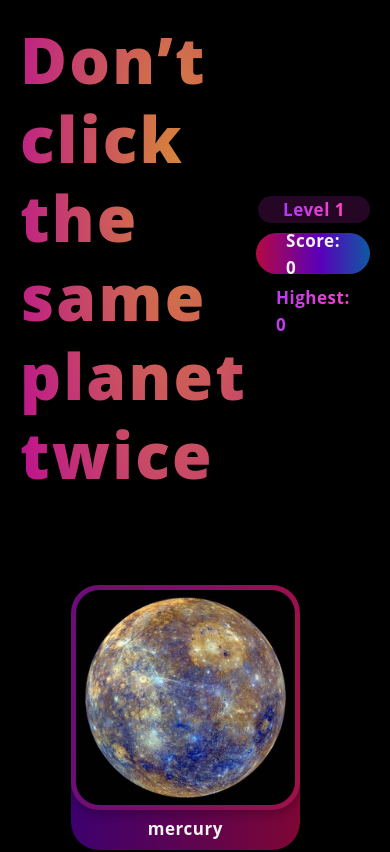
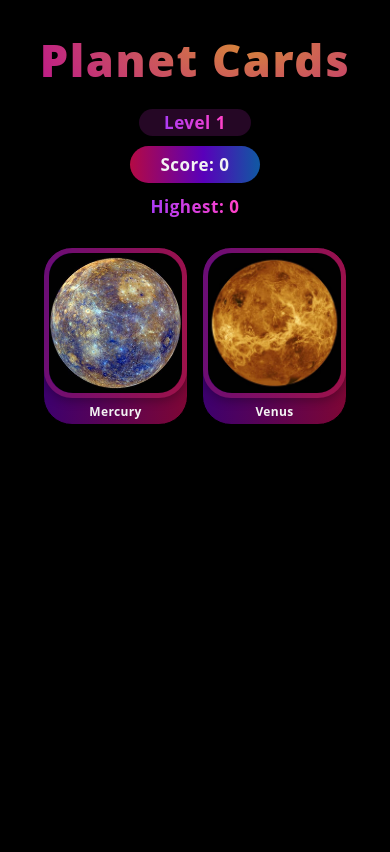
Before and after one commit to Theonlyhamstertoh/planet-cards, a Next.js app: page /game in a window 390 px wide. Shown: the top 852 px of the page. Built offline with nearby package versions, Linux system fonts and the light colour scheme.

Commit message:
completed mobile design responsiveness with added active transition

```diff
--- a/components/Card.jsx
+++ b/components/Card.jsx
@@ -1,6 +1,6 @@
 import Image from "next/image";
 import styled, { keyframes } from "styled-components";
-import { StyledRegFont } from "../components/ReusableStyles";
+import { CardFont } from "../components/ReusableStyles";
 import React, { useEffect } from "react";
 
 export default function GameBoard({ cards, onClick, incrementProgress, clickedCards, gameMode }) {
@@ -43,19 +43,26 @@ function Card({ onClick, children, image, dataName, onLoad, clickedCards }) {
       <Frame>
         <DefaultImg onLoad={onLoad} src={"/images/cards/" + image} alt={"picture of " + children} />
       </Frame>
-      <StyledRegFont>{children}</StyledRegFont>
+      <CardFont>{children}</CardFont>
     </IndividualCard>
   );
 }
 
 const Container = styled.div`
-  width: 100vw;
-  height: 500px;
-  gap: 20px;
-  padding: 50px;
-  display: grid;
-  grid-template-columns: repeat(auto-fill, 250px);
+  width: 100%;
+  display: flex;
+  flex-wrap: wrap;
+  margin-bottom: 30px;
+  /* gap: 20px; */
+  justify-items: center;
+  /* grid-template-columns: repeat(auto-fit, 165px); */
   justify-content: center;
+
+  @media (min-width: 950px) {
+    padding: 20px 80px;
+  }
+  @media (max-width: 400px) {
+  }
 `;
 
 const DefaultImg = styled.img`
@@ -77,9 +84,10 @@ const fadeIn = keyframes`
 `;
 
 const IndividualCard = styled.div`
-  width: 230.71px;
-  height: 267.05px;
+  flex: 0 0 145px;
+  height: 178px;
   text-align: center;
+  margin: 7px;
   background: linear-gradient(
     94.91deg,
     rgba(122, 0, 255, 0.45) 0.83%,
@@ -93,22 +101,28 @@ const IndividualCard = styled.div`
   &:hover {
     transform: scale(1.07);
   }
+  &:active {
+    transform: scale(0.8);
+  }
+  animation: ${fadeIn} 0.3s ease-in-out;
 
-  animation: ${fadeIn} 0.3s ease-in-out;
+  @media (min-width: 1100px) {
+    flex: 0 0 182px;
+    height: 211px;
+  }
+
+  @media (max-width: 320px) {
+    margin: 5px;
+  }
 `;
 
 const Frame = styled.div`
   position: relative;
   box-shadow: 0px 4px 10px rgba(0, 0, 0, 0.246);
   border-radius: 28px;
-  margin-bottom: 5px;
   user-select: none;
   width: 100%;
   border: rgba(255, 52, 130, 0.253) 5px solid;
   height: 85%;
 `;
-
-const StyledImage = styled(Image)`
-  border-radius: 24px;
-  user-select: none;
-`;
+``;
--- a/components/GameHeading.jsx
+++ b/components/GameHeading.jsx
@@ -4,7 +4,7 @@ import { RainbowTitleFont, Level, HighScore, StyledRegFont } from "../components
 export default function GameHeading({ lvl, score, bestScore, gameMode }) {
   return (
     <SpaceBetween style={gameMode === "nextLevel" ? { display: "none" } : {}}>
-      <RainbowTitleFont>Don’t click the same planet twice</RainbowTitleFont>
+      <RainbowTitleFont>Planet Cards</RainbowTitleFont>
       <FlexColRight>
         <Level num={lvl.num} />
         <Score>
@@ -24,10 +24,8 @@ const Score = styled.div`
     rgba(253, 14, 85, 0.73) 102.62%
   );
   border-radius: 36px;
-  /* width: 142.51px;
-  */
-  padding: 0 30px;
-  height: 41px;
+  padding: 5px 30px;
+  height: fit-content;
   display: flex;
   justify-content: center;
   align-items: center;
@@ -38,12 +36,24 @@ const SpaceBetween = styled.div`
   align-items: center;
   margin: 20px;
   justify-content: space-between;
+  @media (max-width: 800px) {
+    flex-direction: column;
+  }
 `;
 
 const FlexColRight = styled.div`
   display: flex;
+  width: max-content;
   flex-direction: column;
   /* justify-content: flex-; */
   align-items: flex-end;
   gap: 10px;
+
+  @media (max-width: 800px) {
+    align-items: center;
+
+    ${HighScore} {
+      padding: 0;
+    }
+  }
 `;
--- a/components/ReusableStyles.jsx
+++ b/components/ReusableStyles.jsx
@@ -34,6 +34,9 @@ export const StyledRegFont = styled.p`
   letter-spacing: 0.03em;
 `;
 
+export const CardFont = styled(StyledRegFont)`
+  font-size: 12px;
+`;
 export const RainbowRegFont = styled(StyledRegFont)`
   background: linear-gradient(268.84deg, #ff42ca 5.71%, #ff42ca 5.72%, #9839ff 122.65%);
   -webkit-background-clip: text;
@@ -64,6 +67,15 @@ export const RainbowTitleFont = styled.h1`
   margin-bottom: 20px;
   line-height: 79px;
   letter-spacing: 0.035em;
+
+  @media (max-width: 800px) {
+    font-size: 45px;
+    margin-bottom: 10px;
+  }
+  @media (max-width: 320px) {
+    font-size: 40px;
+    margin-bottom: 10px;
+  }
 `;
 
 // level button
--- a/planets.js
+++ b/planets.js
@@ -13,11 +13,11 @@ export const planets = [
     id: uniqid(),
   },
   {
-    src: "blackhole.webp",
+    src: "Blackhole.webp",
     id: uniqid(),
   },
   {
-    src: "brown dwarf.jpg",
+    src: "Brown dwarf.jpg",
     id: uniqid(),
   },
   {
@@ -25,15 +25,15 @@ export const planets = [
     id: uniqid(),
   },
   {
-    src: "ceres.jpg",
+    src: "Ceres.jpg",
     id: uniqid(),
   },
   {
-    src: "curiosityrover.webp",
+    src: "Curiosity Rover.webp",
     id: uniqid(),
   },
   {
-    src: "earth.jpg",
+    src: "Earth.jpg",
     id: uniqid(),
   },
   {
@@ -49,7 +49,7 @@ export const planets = [
     id: uniqid(),
   },
   {
-    src: "hd 189733b.jpg",
+    src: "Hd 189733b.jpg",
     id: uniqid(),
   },
   {
@@ -77,11 +77,11 @@ export const planets = [
     id: uniqid(),
   },
   {
-    src: "mars.jpg",
+    src: "Mars.jpg",
     id: uniqid(),
   },
   {
-    src: "mercury.jpg",
+    src: "Mercury.jpg",
     id: uniqid(),
   },
   {
@@ -93,11 +93,11 @@ export const planets = [
     id: uniqid(),
   },
   {
-    src: "moon.jpg",
+    src: "Moon.jpg",
     id: uniqid(),
   },
   {
-    src: "neptune.jpg",
+    src: "Neptune.jpg",
     id: uniqid(),
   },
   {
@@ -113,15 +113,15 @@ export const planets = [
     id: uniqid(),
   },
   {
-    src: "saturn.jpg",
+    src: "Saturn.jpg",
     id: uniqid(),
   },
   {
-    src: "sun.jpg",
+    src: "Sun.jpg",
     id: uniqid(),
   },
   {
-    src: "The Bubble Nebula.jpg",
+    src: "Bubble Nebula.jpg",
     id: uniqid(),
   },
   {
@@ -129,7 +129,7 @@ export const planets = [
     id: uniqid(),
   },
   {
-    src: "uranus.jpg",
+    src: "Uranus.jpg",
     id: uniqid(),
   },
   {
```
Also changed, not shown: public/images/cards/Bubble Nebula.jpg (renamed from public/images/cards/The Bubble Nebula.jpg), public/images/cards/Curiosity Rover.webp (renamed from public/images/cards/curiosityrover.webp).
